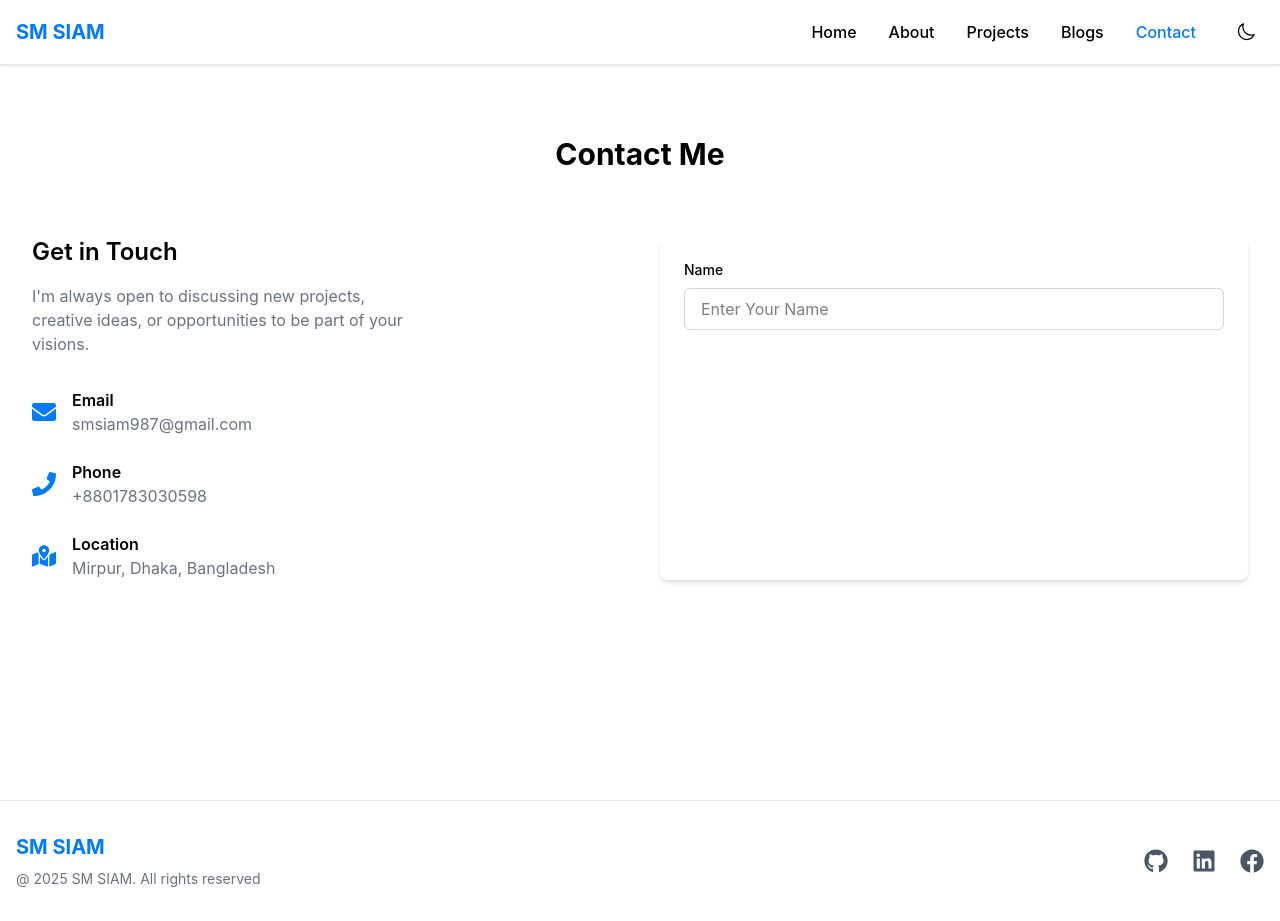
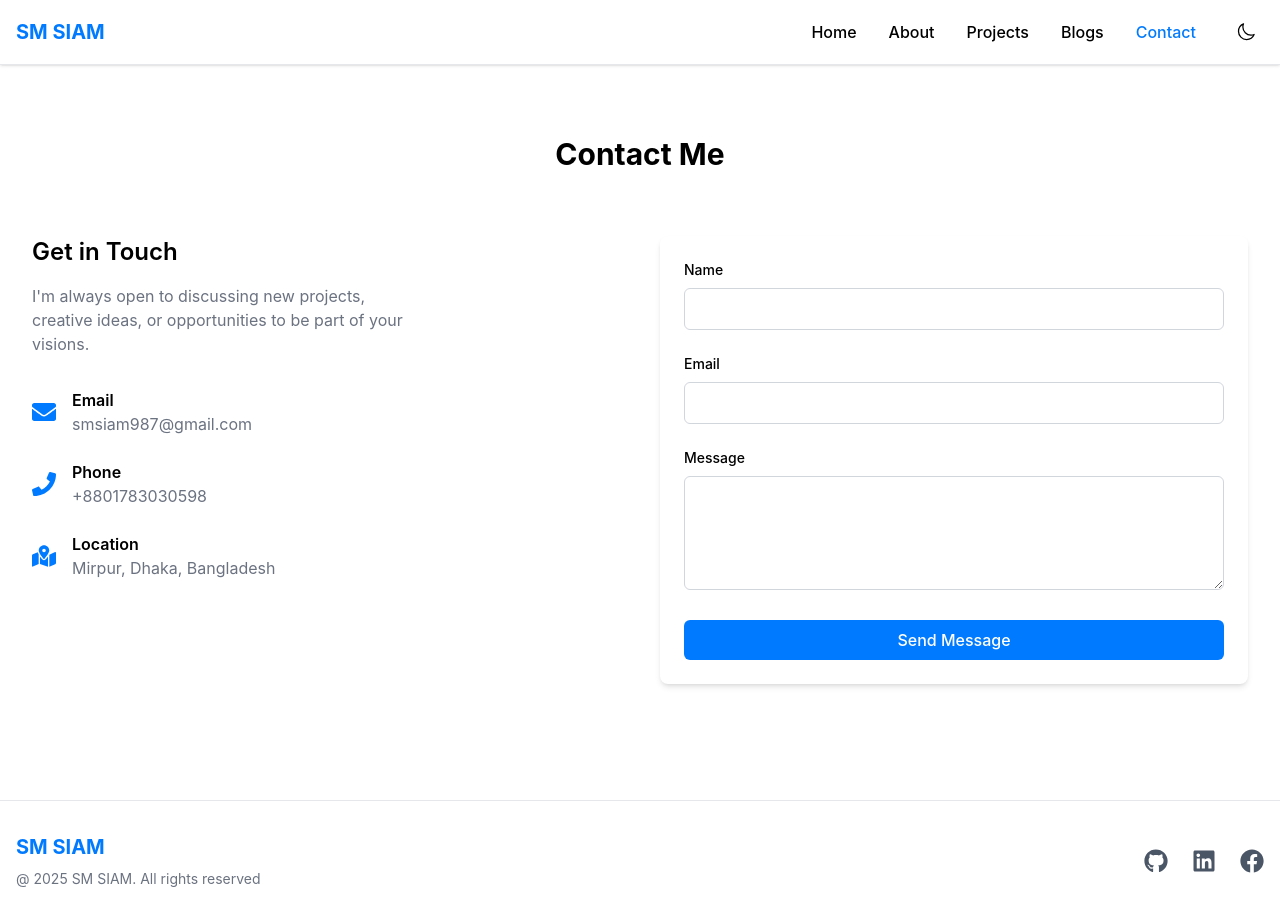
Before and after one commit to siam114/portfolio-website-nextjs, a Next.js app: page /contact in a window 1280 px wide. Built offline with nearby package versions, Linux system fonts and the light colour scheme.

Commit message:
design contact form

```diff
--- a/src/app/contact/page.tsx
+++ b/src/app/contact/page.tsx
@@ -1,6 +1,24 @@
+"use client";
+
+import { useState } from "react";
 import { FaEnvelope, FaMapMarkedAlt, FaPhone } from "react-icons/fa";
 
+interface FormData {
+  name: string;
+  email: string;
+  message: string;
+}
+
+type FormStatus = "idle" | "loading" | "success" | "error";
+
 const ContactPage = () => {
+  const [formData, setFormData] = useState<FormData>({
+    name: "",
+    email: "",
+    message: "",
+  });
+  const [status, setStatus] = useState<FormStatus>("idle");
+
   return (
     <div className="container mx-auto max-w-7xl py-2 md:py-10">
       <h1 className="text-3xl font-bold text-center mb-16">Contact Me</h1>
@@ -44,10 +62,8 @@ const ContactPage = () => {
               <FaMapMarkedAlt className="w-6 h-6 text-primary" />
               <div>
                 <h3 className="font-semibold">Location</h3>
-                <p
-                  className="text-secondary hover:text-primary"
-                >
-                    Mirpur, Dhaka, Bangladesh
+                <p className="text-secondary hover:text-primary">
+                  Mirpur, Dhaka, Bangladesh
                 </p>
               </div>
             </div>
@@ -58,9 +74,55 @@ const ContactPage = () => {
         <div className="bg-white dark:bg-dark/50 p-6 rounded-lg shadow-md">
           <form className="space-y-6">
             <div>
-                <label htmlFor="name" className="block text-sm font-medium mb-2">Name</label>
-                <input type="text" id="name" name="name" placeholder="Enter Your Name" className="w-full px-4 py-2 rounded-md border border-gray-300 dark:border-gray-700 bg-white dark:bg-dark focus:ring-2 focus:ring-primary focus:border-none" />
+              <label htmlFor="name" className="block text-sm font-medium mb-2">
+                Name
+              </label>
+              <input
+                required
+                type="text"
+                id="name"
+                name="name"
+                placeholder="Enter Your Name"
+                className="w-full px-4 py-2 rounded-md border placeholder:text-white/50 border-gray-300 dark:border-gray-700 bg-white dark:bg-dark focus:ring-2 focus:ring-primary focus:border-none"
+              />
             </div>
+
+            <div>
+              <label htmlFor="email" className="block text-sm font-medium mb-2">
+                Email
+              </label>
+              <input
+                required
+                type="email"
+                id="email"
+                name="email"
+                placeholder="Enter Your Email"
+                className="w-full px-4 py-2 placeholder:text-white/50 rounded-md border border-gray-300 dark:border-gray-700 bg-white dark:bg-dark focus:ring-2 focus:ring-primary focus:border-none"
+              />
+            </div>
+
+            <div>
+              <label
+                htmlFor="message"
+                className="block text-sm font-medium mb-2"
+              >
+                Message
+              </label>
+              <textarea
+                rows={4}
+                required
+                id="message"
+                name="message"
+                placeholder="Enter Your Message"
+                className="w-full px-4 py-2 placeholder:text-white/50 rounded-md border border-gray-300 dark:border-gray-700 bg-white dark:bg-dark focus:ring-2 focus:ring-primary focus:border-none"
+              />
+            </div>
+            <button
+              type="submit"
+              className="w-full btn btn-primary cursor-pointer"
+            >
+              {status === "loading" ? "Sending..." : "Send Message"}
+            </button>
           </form>
         </div>
       </div>
```
